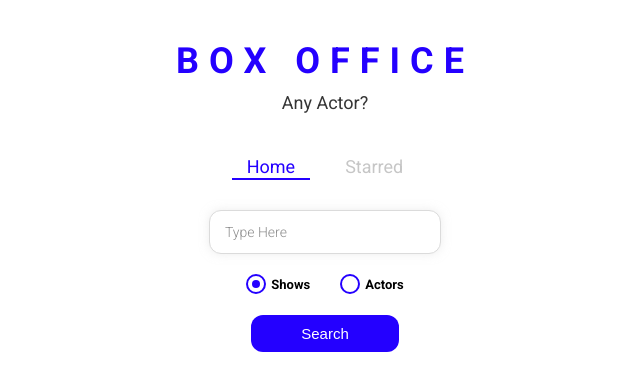
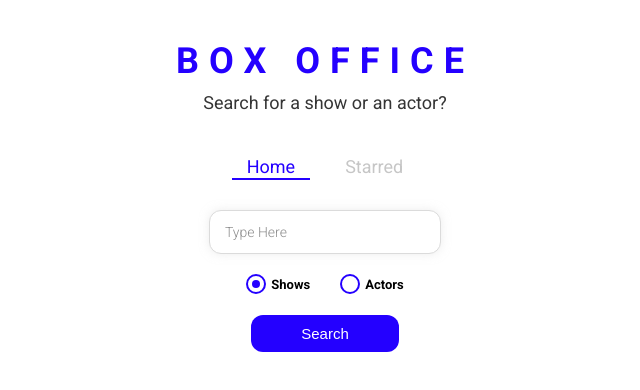
Before and after one commit to Kartik79/Box-Office, a React (Create React App) app: page / in a window 1280 px wide. Shown: the top 390 px of the page, without its empty margins (315-955 px from the left). Built offline with nearby package versions, Linux system fonts and the light colour scheme.

Commit message:
subtitle change

```diff
--- a/src/Components/AppTitle.jsx
+++ b/src/Components/AppTitle.jsx
@@ -1,7 +1,7 @@
 import styled from 'styled-components'
 
 export default function AppTitle(props) {
-  const { title = 'Box Office', subtitle = 'Any Actor?' } = props;
+  const { title = 'Box Office', subtitle = 'Search for a show or an actor?' } = props;
   return (
     <TitleWrapper>
       <h1>{title}</h1>
```
